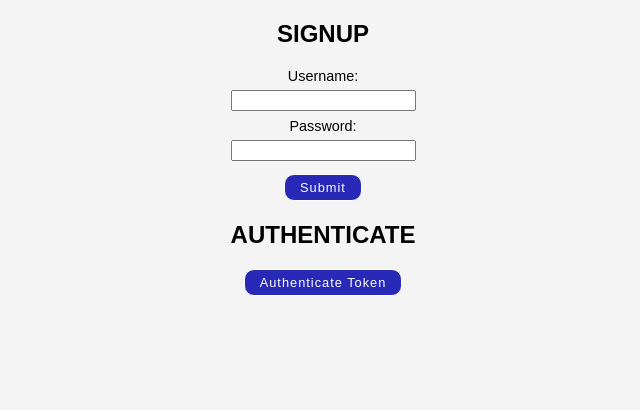
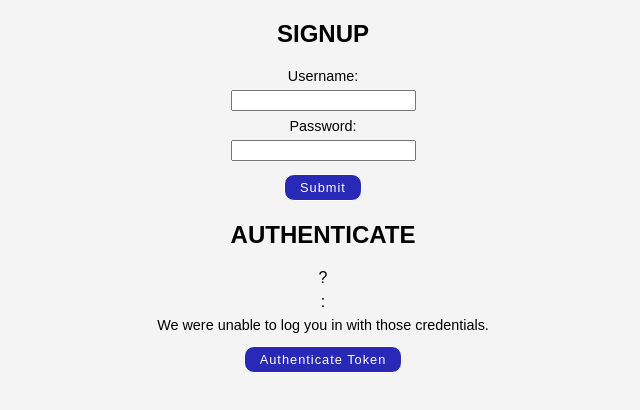
Before and after one commit to kingsleyimages/reactFormDataFetch, a React (Vite) app: page / in a window 1280 px wide. Shown: the top 410 px of the page, without its empty margins (317-957 px from the left). Built offline with nearby package versions, Linux system fonts and the light colour scheme.

Commit message:
all but validation

```diff
--- a/src/components/Authenticate/Authenticate.jsx
+++ b/src/components/Authenticate/Authenticate.jsx
@@ -27,7 +27,8 @@ function Authenticate({ token }) {
   return (
     <>
       <h2>Authenticate</h2>
-      {authorized && <p>{authorized}</p>}
+      {authorized} ? <p>{authorized}</p> :{' '}
+      <p>We were unable to log you in with those credentials.</p>
       {error?.message && <p style={{ color: 'red' }}>Error Signing Up</p>}
       <button onClick={handleAuth}>Authenticate Token</button>
     </>
```
